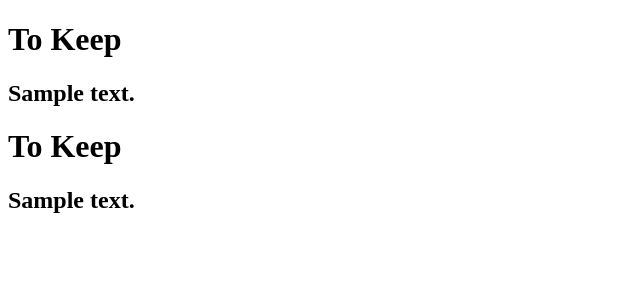
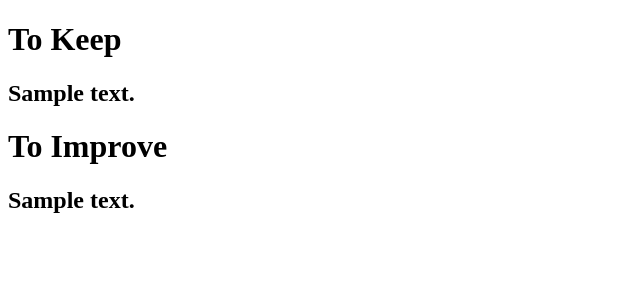
Before and after one commit to kamilbednarczyk/retrospective, a Django app: template retrospective/retro_cool/templates/retro_cool/view.html in a window 1280 px wide. Shown: the top 300 px of the page, without its empty margins (0-640 px from the left). Run offline with Django 3.2, Linux system fonts and the light colour scheme; tables that the repository leaves empty hold one stand-in row (values such as "Sample post"); the template is opened without the code that fills it: values that come from a table or form of the project are taken from there, most other values are stand-ins (such as "Sample title", 1, 10 or a date in 2020).

Commit message:
toImprove added

```diff
--- a/retrospective/retro_cool/templates/retro_cool/view.html
+++ b/retrospective/retro_cool/templates/retro_cool/view.html
@@ -5,7 +5,7 @@
 <h2>{{value.text}}</h2>
 {% endfor %}
 
-<h1>To Keep</h1>
+<h1>To Improve</h1>
 {% for value in toImpove %}
 <h2>{{value.text}}</h2>
 {% endfor %}
```
